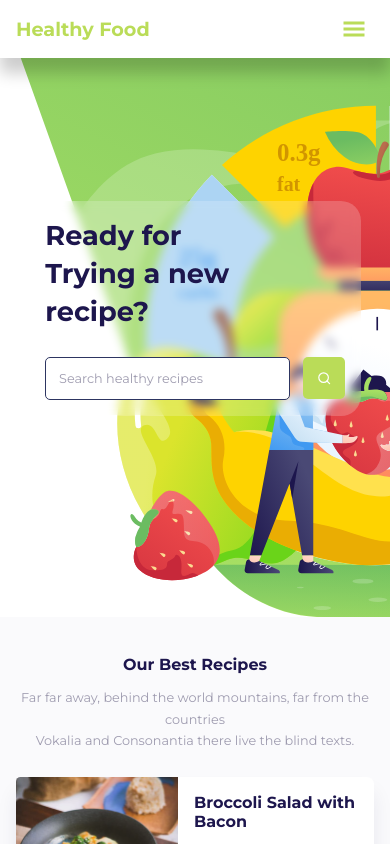
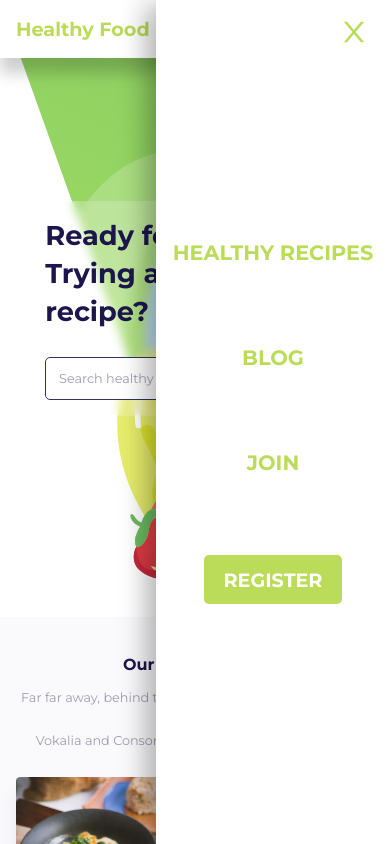
Before and after one commit to Hudsonhfreitas/Healthy-food, a React (Create React App) app: page / in a window 390 px wide. Both pictures are taken after a click on the button 354 px from the left and 29 px from the top of the page. Shown: the top 844 px of the page. Built offline with nearby package versions, Linux system fonts and the light colour scheme.

Commit message:
feat: adding menu mobile

```diff
--- a/src/components/BlogSection/SliderBlog/index.tsx
+++ b/src/components/BlogSection/SliderBlog/index.tsx
@@ -25,9 +25,9 @@ export default function SliderBlog({ children }: SliderBlogProps) {
     dots: false,
     infinite: false,
     speed: 500,
-    slidesToShow: isMobile ? 1.2 : isTabletMobile ? 1.8 : isSmallDesktop ? 2.5 :  3.2,
+    slidesToShow: isMobile ? 1.5 : isTabletMobile ? 1.8 : isSmallDesktop ? 2.5 :  3.2,
     slidesToScroll: 1,
-    arrows: isMobile? false : true,
+    arrows: isTabletMobile? false : true,
   };
   return (
     <S.SliderContainer {...settings}>
--- a/src/components/BlogSection/SliderBlog/styles.ts
+++ b/src/components/BlogSection/SliderBlog/styles.ts
@@ -10,7 +10,7 @@ export const SliderContainer = styled(Slider)`
             height: 110%;
             background: linear-gradient(to right , rgba(250, 250, 252, 0) ,rgba(250,250,252,1) 70%);
             position: absolute;
-            z-index: 999;
+            z-index: 98;
             top: 0;
             right: -0.5rem;
         }
@@ -20,7 +20,7 @@ export const SliderContainer = styled(Slider)`
             position: relative;
             font-size: 2rem;
             color: var(--primary);
-            z-index: 999;
+            z-index: 98;
         }
 
     }
--- a/src/components/Header/index.tsx
+++ b/src/components/Header/index.tsx
@@ -5,11 +5,20 @@ import { useMediaQuery } from 'react-responsive';
 
 import {GiHamburgerMenu} from 'react-icons/gi';
 
-export function Header() {
+interface HeaderProps {
+    isMenuOpen: boolean;
+    setIsMenuOpen(isMenuOpen: boolean): void;
+}
+
+export function Header({setIsMenuOpen, isMenuOpen}: HeaderProps) {
 
     const isTabletMobile = useMediaQuery({
         query: '(max-width: 630px)'
       })
+
+    function handleMenu() {
+        setIsMenuOpen(!isMenuOpen)
+    }
 
     return (
         <S.Container>
@@ -19,7 +28,7 @@ export function Header() {
                 </S.Logo>
                 {
                     isTabletMobile ?
-                    <S.Toggle>
+                    <S.Toggle onClick={handleMenu}>
                         <GiHamburgerMenu />
                     </S.Toggle>
                     :
--- a/src/components/MenuMobile/index.tsx
+++ b/src/components/MenuMobile/index.tsx
@@ -1,6 +1,45 @@
-export function MenuMobile() {
+import * as S from './styles'
+
+import { Link } from 'react-scroll'
+import {AiOutlineClose} from 'react-icons/ai';
+
+interface MenuMobileProps {
+    setIsMenuOpen(isMenuOpen: boolean): void;
+}
+
+export function MenuMobile({setIsMenuOpen}: MenuMobileProps) {
+
+    function handleCloseMenu() {
+        setIsMenuOpen(false)
+    }
+
     return (
-        <>
-        </>
+        <S.Container>
+            <S.CloseButton onClick={handleCloseMenu}>
+                <AiOutlineClose />
+            </S.CloseButton>
+            <S.NavBar>
+                <ul>
+                    <li>
+                        <Link to='recipes' duration={500} smooth={true}>
+                            healthy recipes
+                        </Link>
+                    </li>
+                    <li>
+                        <Link to='blog' duration={500} smooth={true}>
+                            blog
+                        </Link>
+                    </li>
+                    <li>
+                        <Link to='join' duration={500} smooth={true}>
+                            join
+                        </Link>
+                    </li>
+                </ul>
+                <S.RegisterButton as='a' href="/register">
+                    register
+                </S.RegisterButton>
+                </S.NavBar>
+        </S.Container>
     )
 }
--- /dev/null
+++ b/src/components/MenuMobile/styles.ts
@@ -0,0 +1,95 @@
+import styled from "styled-components";
+
+export const Container = styled.div`
+    background: var(--white);
+    width: 60vw;
+    height: 100vh;
+    position: fixed;
+    top: 0;
+    right: 0;
+    z-index: 99;
+    box-shadow: -10px 5px 25px rgba(0,0,0, 0.3);
+
+    display: flex;
+    align-items: center;
+    justify-content: center;
+`
+
+export const NavBar = styled.nav`
+    display: flex;
+    align-items: center;
+    flex-direction: column;
+    ul {
+        list-style: none;
+        display: flex;
+        align-items: center;
+        flex-direction: column;
+        li {
+
+            & + li {
+                margin-top: 10rem;
+            }
+
+            a {
+                font-size: 2.6rem;
+                text-transform: uppercase;
+                font-weight: 700;
+                color: var(--primary);
+                cursor: pointer;
+                position: relative;
+
+                &::after {
+                    content: '';
+                    width: 100%;
+                    height: 2px;
+                    background: var(--primary);
+                    position: absolute;
+                    left: 0;
+                    bottom: -3px;
+                    transition: all .3s;
+                    opacity: 0;
+                }
+
+                &:hover {
+                    &:after {
+                        opacity: 1;
+                    }
+                }
+            }
+        }
+    }
+
+`
+
+export const RegisterButton = styled.button`
+    background: var(--primary);
+    border: none;
+    padding: 1.6rem 2.5rem;
+    font-size: 2.4rem;
+    text-transform: uppercase;
+    font-weight: 700;
+    color: var(--white);
+    border-radius: 5px;
+    transition: all .3s;
+    margin-top: 10rem;
+
+    &:hover {
+        filter: brightness(0.9)
+    }
+`
+
+export const CloseButton = styled.button`
+    position: absolute;
+    top: 1rem;
+    right: 1.5rem;
+    padding: 1rem;
+    background: none;
+    border: none;
+    font-size: 4rem;
+    color: var(--primary);
+    z-index: 100;
+
+    display: flex;
+    align-items: center;
+    justify-content: center;
+`
--- a/src/pages/Home/index.tsx
+++ b/src/pages/Home/index.tsx
@@ -1,15 +1,26 @@
+import { useState } from 'react';
+import { useMediaQuery } from 'react-responsive';
 import { BlogSection } from '../../components/BlogSection';
 import { Footer } from '../../components/Footer';
 import { Header } from '../../components/Header';
 import { HeroSection } from '../../components/HeroSection';
 import { JoinSection } from '../../components/JoinSection';
+import { MenuMobile } from '../../components/MenuMobile';
 import { RecipesSection } from '../../components/RecipesSection';
 import { ServicesSection } from '../../components/ServicesSection';
 
 export function Home() {
+
+    const [isMenuOpen, setIsMenuOpen] = useState(false);
+
+    const isTabletMobile = useMediaQuery({
+        query: '(max-width: 630px)'
+      })
+
     return (
         <>
-            <Header />
+            <Header setIsMenuOpen={setIsMenuOpen} isMenuOpen={isMenuOpen}/>
+            {isMenuOpen && isTabletMobile && <MenuMobile setIsMenuOpen={setIsMenuOpen} /> }
             <main>
                 <HeroSection />
                 <RecipesSection />
--- a/src/styles/global.ts
+++ b/src/styles/global.ts
@@ -30,6 +30,20 @@ body, input, textarea, button {
       font-family: 'Montserrat', sans-serif;
       font-weight: 400;
 }
+
+body::-webkit-scrollbar {
+  width: 8px;
+}
+
+body::-webkit-scrollbar-track {
+  background: transparent;
+}
+
+body::-webkit-scrollbar-thumb {
+  background-color: #369e5f;
+  border-radius: 20px;
+}
+
 
 button {
     cursor: pointer;
```
